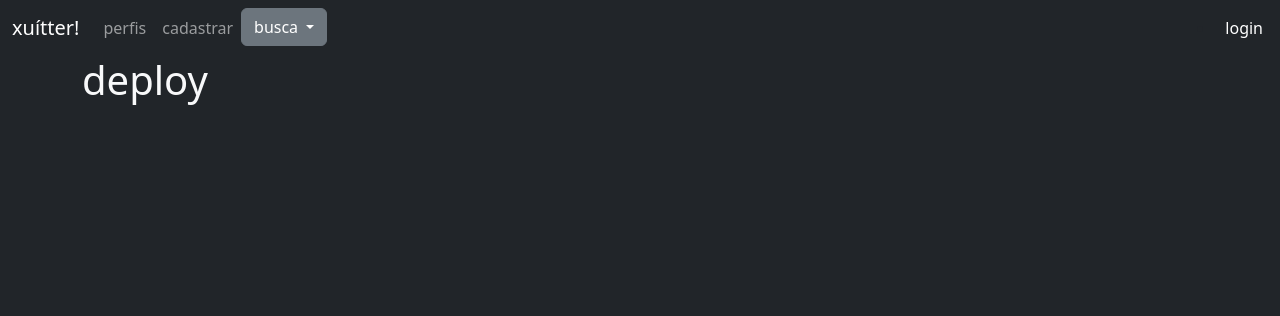
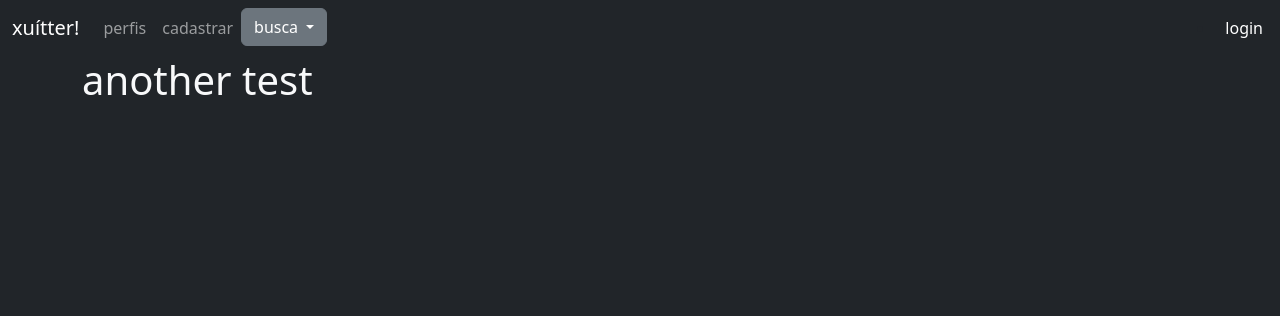
Before and after one commit to k-lila/socialmedia, a Django app: page /hello/ in a window 1280 px wide. Shown: the top 316 px of the page. Run offline with Django 5.2, Linux system fonts and the light colour scheme.

Commit message:
deploy test

```diff
--- a/socialmedia/templates/hello_world.html
+++ b/socialmedia/templates/hello_world.html
@@ -1,4 +1,4 @@
 {% extends 'base.html' %}
 {% block content %}
-<h1 class="text-light">deploy</h1>
+<h1 class="text-light">another test</h1>
 {% endblock %}
```
